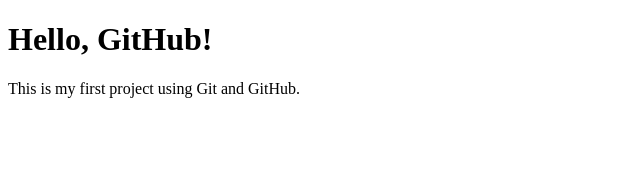
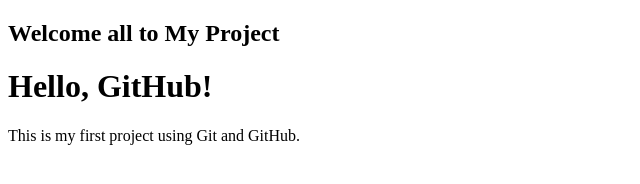
Before and after one commit to samsunverma/my_first_project, a plain HTML site: page index.html in a window 1280 px wide. Shown: the whole page, without its empty margins (0-640 px from the left). Drawn offline with Linux system fonts and the light colour scheme.

Commit message:
add header section

```diff
--- a/index.html
+++ b/index.html
@@ -7,6 +7,10 @@
     <title>My First Project</title>
 </head>
 <body>
+    <header>
+        <h2>Welcome all to My Project</h2>
+    </header>
+
     <h1>Hello, GitHub!</h1>
     <p>This is my first project using Git and GitHub.</p>
 </body>
```
